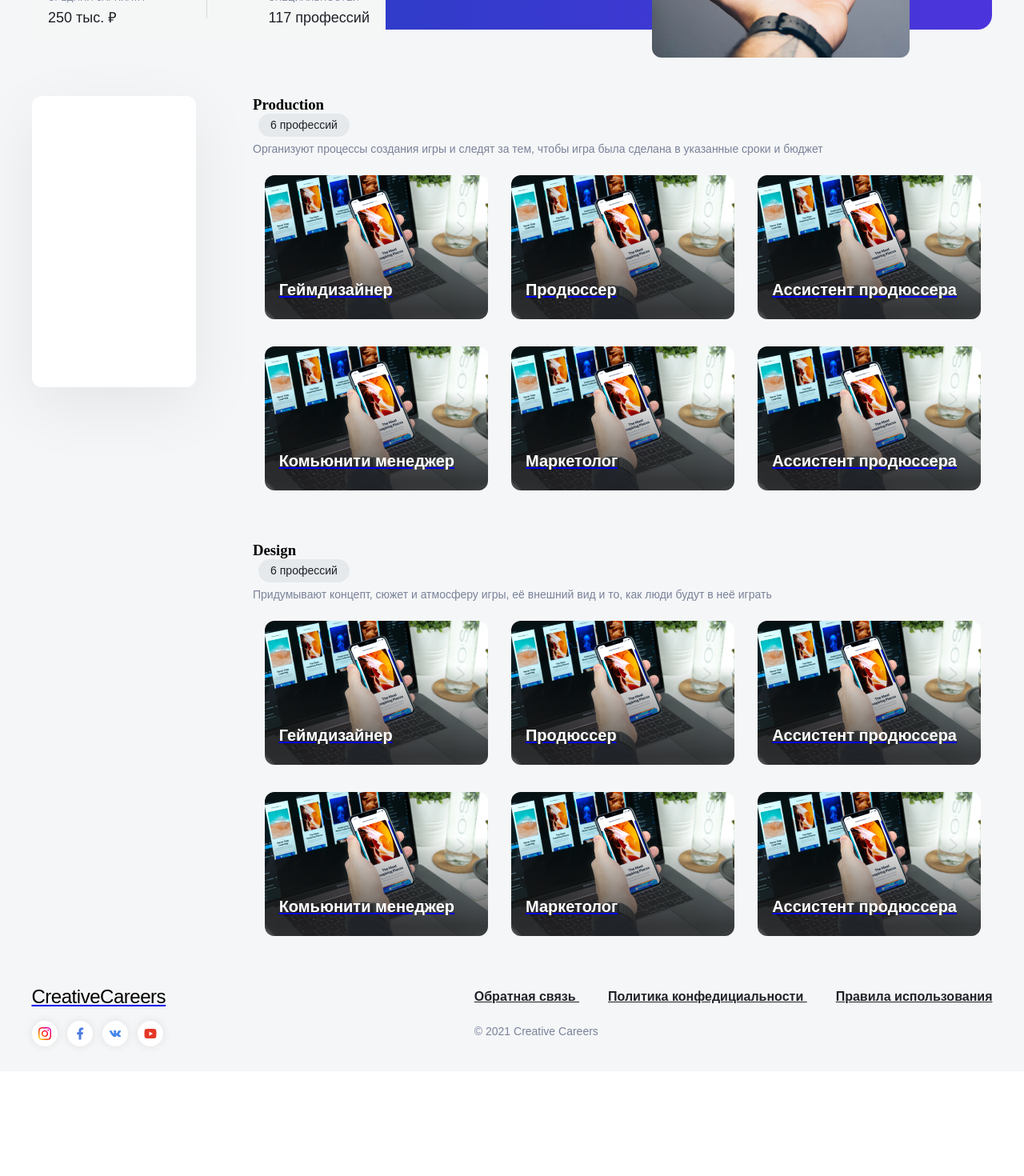
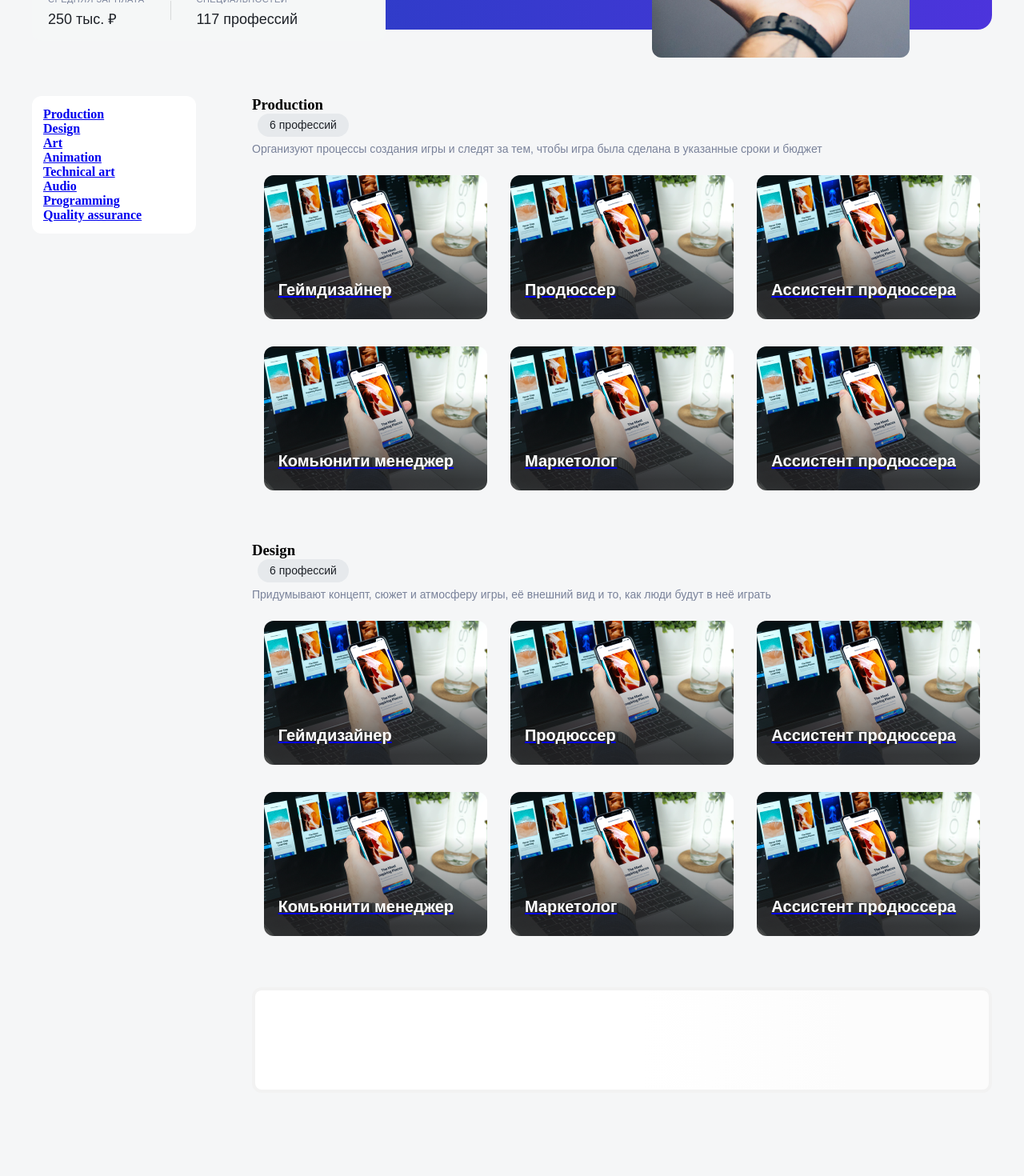
Before and after one commit to SinkP/creativecareers, a Nuxt app: page /gamedev in a window 1280 px wide. Shown: the part 540-2010 px from the top of the page at 80% size. Before the commit the page ends 1879 px from the top, so only its background shows below. Built offline with nearby package versions, Linux system fonts and the light colour scheme.

Commit message:
modified pages

```diff
--- a/pages/gamedev.vue
+++ b/pages/gamedev.vue
@@ -42,8 +42,49 @@
       <img class="image_hend" src="~/assets/img/industry/hend.png">
     </div>
     <div class="container_gamedev">
-      <div class="menu_gamedev">
-
+      <div class="menu_gamedevWrapper">
+        <DMenu class="menu_gamedev">
+          <a href="#" class="link_menu">
+              <div class="wrapper_menu wrapper_menu-active">
+                <h4 class="title_menu title_menu-active">Production</h4>
+              </div>
+            </a>
+            <a href="#" class="link_menu">
+              <div class="wrapper_menu">
+                <h4 class="title_menu">Design</h4>
+              </div>
+            </a>
+            <a href="#" class="link_menu">
+              <div class="wrapper_menu">
+                <h4 class="title_menu">Art</h4>
+              </div>
+            </a>
+            <a href="#" class="link_menu">
+              <div class="wrapper_menu">
+                <h4 class="title_menu">Animation</h4>
+              </div>
+            </a>
+            <a href="#" class="link_menu">
+              <div class="wrapper_menu">
+                <h4 class="title_menu">Technical art</h4>
+              </div>
+            </a>
+            <a href="#" class="link_menu">
+              <div class="wrapper_menu">
+                <h4 class="title_menu">Audio</h4>
+              </div>
+            </a>
+            <a href="#" class="link_menu">
+              <div class="wrapper_menu">
+                <h4 class="title_menu">Programming</h4>
+              </div>
+            </a>
+            <a href="#" class="link_menu">
+              <div class="wrapper_menu">
+                <h4 class="title_menu">Quality assurance</h4>
+              </div>
+            </a>
+        </DMenu>
       </div>
       <div class="basic_container">
         <div class="production_gamedev">
@@ -88,6 +129,9 @@
             />
           </div>
         </div>
+        <DSubscription
+          class="subscription"
+        />
       </div>
     </div>
   </div>
@@ -95,10 +139,14 @@
 <script>
 import DTitle from '~/components/global/Title.vue'
 import DCard from '~/components/global/Card.vue'
+import DMenu from '~/components/MenuGamedev.vue'
+import DSubscription from '~/components/Subscription.vue'
 export default {
     components: {
       DTitle,
       DCard,
+      DMenu,
+      DSubscription,
     },
     data () {
       return {
@@ -129,6 +177,10 @@ export default {
 <style lang="scss">
 .header {
   background-color: #fff;
+}
+.footer {
+  padding-top: 36px;
+  border-top: 2px solid rgba(0, 0, 0, 0.05);
 }
 .gamedev {
   width: 1200px;
@@ -168,7 +220,7 @@ export default {
   height: 81px;
   margin-top: 100px;
   margin-left: -103px;
-  padding: 21px 20px;
+  padding: 21px 110px 16px 20px;
   display: flex;
   justify-content: space-between;
   align-items: center;
@@ -214,15 +266,8 @@ export default {
   display: flex;
   justify-content: space-between;
 }
-.menu_gamedev {
-  width: 205px;
-  height: 364px;
-  background: #FFF;
-  box-shadow: 0 24px 80px rgba(0, 0, 0, 0.07);
-  border-radius: 12px;
-}
 .basic_container {
-  width: 924px;
+  width: 925px;
 }
 .text_production {
   margin-top: 7px;
@@ -239,7 +284,6 @@ export default {
   display: grid;
   grid-template-columns: 1fr 1fr 1fr;
   grid-row-gap: 34px;
-  justify-content: space-between;
 }
 .number_production {
   width: 114px;
@@ -262,4 +306,12 @@ export default {
 .production_gamedev {
   margin-bottom: 64px;
 }
+.menu_gamedev {
+  position: sticky;
+  top: 48px;
+}
+.subscription {
+  margin-bottom: 129px;
+  justify-self: flex-start;
+}
 </style>
--- a/pages/profession.vue
+++ b/pages/profession.vue
@@ -10,7 +10,7 @@
           Индустрии
         </nuxt-link>
         /
-        <nuxt-link to="#" class="page">
+        <nuxt-link to="/gamedev" class="page">
           Gamedev
         </nuxt-link>
         /
@@ -244,7 +244,51 @@
 
       <div class="container_menu">
         <DMenu class="menu">
-
+          <a href="#" class="link_menu">
+            <div class="wrapper_menu wrapper_menu-active">
+              <h4 class="title_menu title_menu-active">Описание</h4>
+            </div>
+          </a>
+          <a href="#" class="link_menu">
+            <div class="wrapper_menu">
+              <h4 class="title_menu">Знания и умения</h4>
+            </div>
+          </a>
+          <a href="#" class="link_menu">
+            <div class="wrapper_menu">
+              <h4 class="title_menu">Инструменты</h4>
+            </div>
+          </a>
+          <a href="#" class="link_menu">
+            <div class="wrapper_menu">
+              <h4 class="title_menu">С кем работает</h4>
+            </div>
+          </a>
+          <a href="#" class="link_menu">
+            <div class="wrapper_menu">
+              <h4 class="title_menu">Как стать</h4>
+            </div>
+          </a>
+          <a href="#" class="link_menu">
+            <div class="wrapper_menu">
+              <h4 class="title_menu">Советы</h4>
+            </div>
+          </a>
+          <a href="#" class="link_menu">
+            <div class="wrapper_menu">
+              <h4 class="title_menu">Известные представители</h4>
+            </div>
+          </a>
+          <a href="#" class="link_menu">
+            <div class="wrapper_menu">
+              <h4 class="title_menu">Может быть интересно</h4>
+            </div>
+          </a>
+          <a href="#" class="link_menu">
+            <div class="wrapper_menu">
+              <h4 class="title_menu">Смотреть и читать</h4>
+            </div>
+          </a>
         </DMenu>
         <div class="ads_small"></div>
       </div>
@@ -253,7 +297,7 @@
 </template>
 <script>
 import DTitle from '~/components/global/Title.vue'
-import DMenu from '~/components/Menu.vue'
+import DMenu from '~/components/MenuProfession.vue'
 import DText from '~/components/global/SampleText.vue'
 import DWorker from '~/components/global/SampleWorker.vue'
 import DCard from '~/components/global/Card.vue'
```
